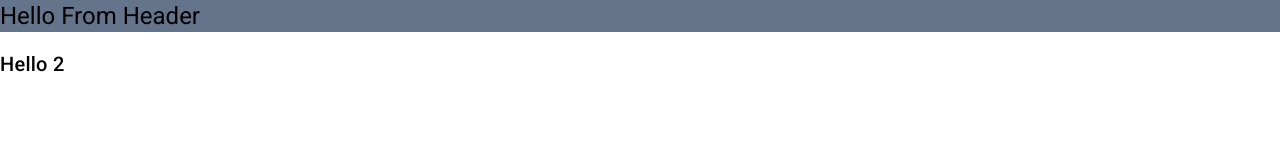
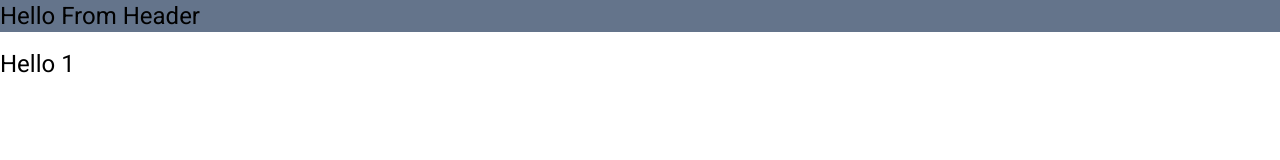
Before and after one commit to hellohridoy/Angular-17-tutorial-for-beginners, an Angular app: page / in a window 1280 px wide. Shown: the top 160 px of the page. Built offline with nearby package versions, Linux system fonts and the light colour scheme.

Commit message:
conditional rederaring using switch case

```diff
--- a/src/app/components/home/home.component.html
+++ b/src/app/components/home/home.component.html
@@ -1,7 +1,7 @@
-@if(type==1){
-<h2>Hello 1</h2>
-
-} @else{
-<h2>Hello 2</h2>
-
-}
+@switch(type){ @case(1){
+<h1>Hello 1</h1>
+} @case(2){
+<h1>Hello 2</h1>
+} @default{
+<h1>Hello</h1>
+} }
--- a/src/app/components/home/home.component.ts
+++ b/src/app/components/home/home.component.ts
@@ -8,5 +8,5 @@ import { Component } from '@angular/core';
   styleUrl: './home.component.scss',
 })
 export class HomeComponent {
-  type = 12;
+  type = 1;
 }
```
